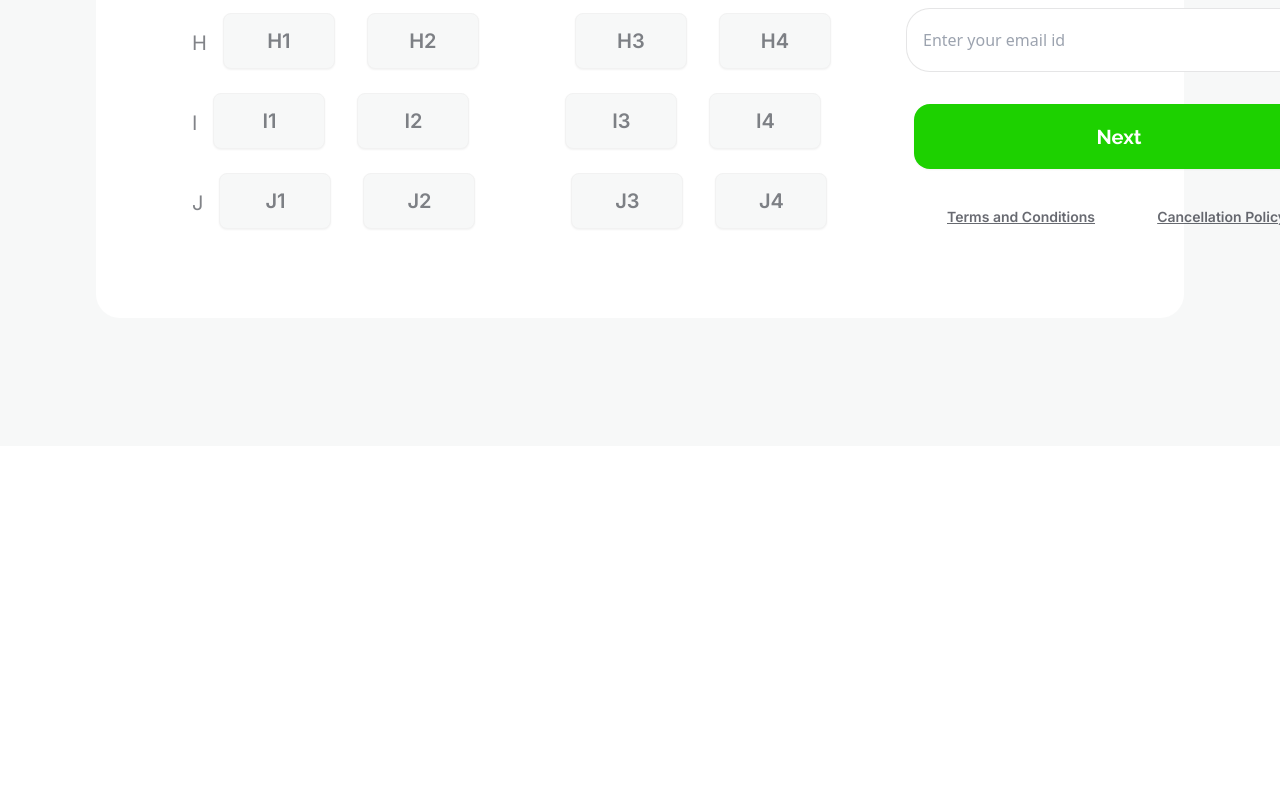
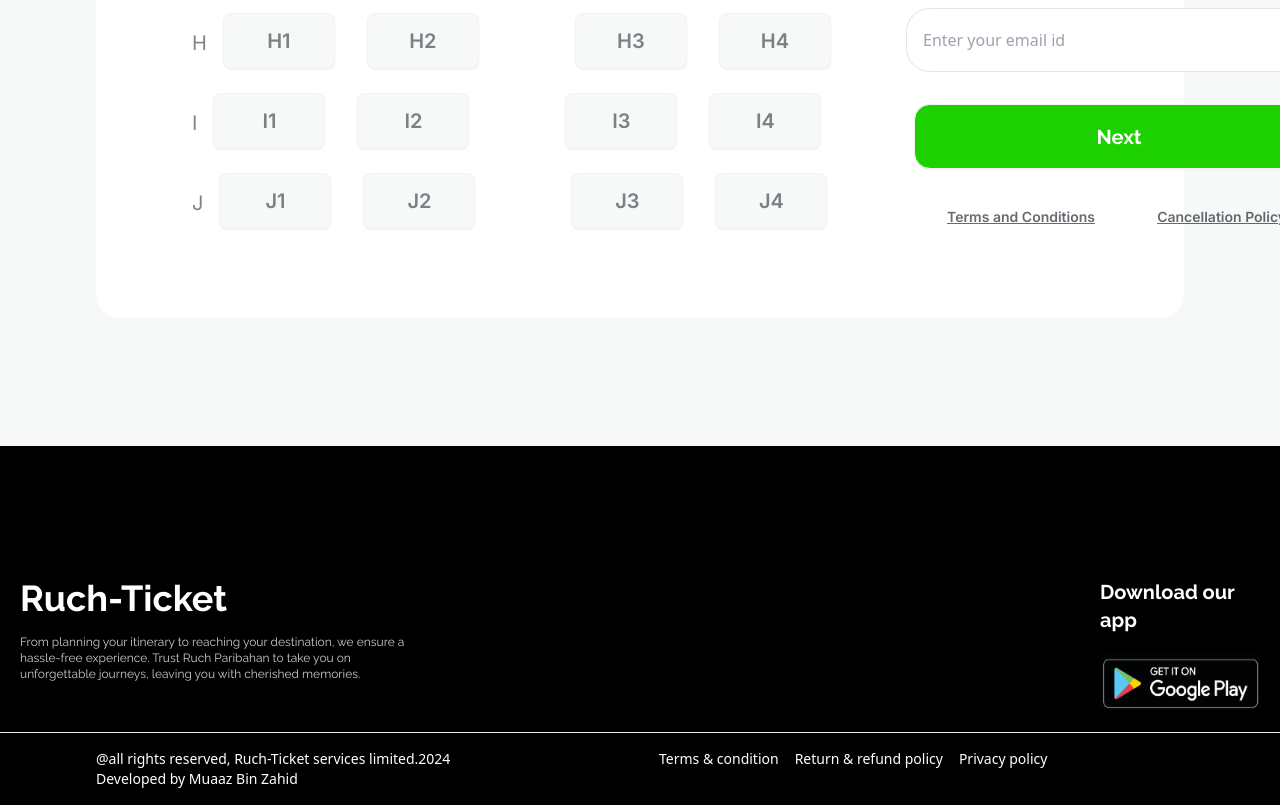
Before and after one commit to muaaz-bin/B9A5, a plain HTML site: page index.html in a window 1280 px wide. Shown: the part 2952-3757 px from the top of the page. Before the commit the page ends 3398 px from the top, so only its background shows below. Drawn offline with nearby package versions, Linux system fonts and the light colour scheme.

Commit message:
footer added

```diff
--- a/index.html
+++ b/index.html
@@ -498,13 +498,32 @@
                                 class="input input-bordered border-[#0307121A] mb-6 flex items-center gap-2 rounded-3xl w-[410px] h-[64px]">
                                 <input type="text" class="grow" placeholder="Enter your email id" />
                             </label>
-                            <button
-                                class="btn border-none w-[410px] h-[65px] font-raleway font-bold text-xl rounded-2xl m-2 bg-[#1DD100] text-white px-4 mb-6">Next</button>
+                            <!-- The button to open modal -->
+                            <a href="#my_modal_8"
+                                class="btn w-[410px] h-[65px] font-raleway font-bold text-xl rounded-2xl m-2 bg-[#1DD100] text-white px-4 mb-6">Next</a>
+                            <!-- Put this part before </body> tag -->
+                            <div class="modal" role="dialog" id="my_modal_8">
+                                <div class="modal-box w-[718px] h-[510px] bg-[#FFFFFF]">
+                                    <img class="mt-14 ml-44 mr-20 mb-10" src="images/success.png" alt="">
+                                    <h3 class="font-bold text-lg font-raleway text-[#27AE60] text-center mb-10">SUCCESS
+                                    </h3>
+                                    <p class="text-[#4A4A4A] font-raleway font-semibold text-xl text-center">Thank you
+                                        for Booking Our Bus Seats.
+                                        We are working hard to find the best service and deals for you.
+                                        Shortly you will find a confirmation in your sms & email.</p>
+                                    <div class="modal-action">
+                                        <a href=""
+                                            class="btn w-[300px] h-[56px] bg-[#27AE60] text-white font-raleway font-bold text-xl rounded-3xl align-middle mr-20">Continue</a>
+                                    </div>
+                                </div>
+                            </div>
                         </div>
                         <!-- link section  -->
                         <div>
-                            <button class="btn btn-active font-inter text-[#03071299] ml-6 mb-10  btn-link">Terms and Conditions</button>
-                            <button class="btn btn-active font-inter text-[#03071299] ml-6 mb-10 btn-link">Cancellation Policy</button>
+                            <button class="btn btn-active font-inter text-[#03071299] ml-6 mb-10  btn-link">Terms and
+                                Conditions</button>
+                            <button class="btn btn-active font-inter text-[#03071299] ml-6 mb-10 btn-link">Cancellation
+                                Policy</button>
                         </div>
 
                     </div>
@@ -519,7 +538,32 @@
 
     </main>
     <footer>
+        <footer class="footer h-[286px] p-5  bg-black text-base-content">
+            <div class="flex justify-between">
+                <div class="mr-72">
+                    <h1 class="font-raleway font-bold text-4xl mt-28 text-white">Ruch-Ticket</h1>
+                    <h1 class="w-[400px] mt-4 font-raleway text-xs text-[#FFFFFFCC]">From planning your itinerary to reaching your destination, we ensure a hassle-free experience.
+                        Trust Ruch Paribahan to take you on unforgettable journeys, leaving you with cherished memories.
+                    </h1>
+                </div>
+                <div class="ml-96">
+                    <h1 class="font-raleway font-bold text-xl mt-28 mb-5 text-white">Download our app</h1>
+                    <img class="w-[190px] h-[56px]" src="images/googleplay.png" alt="">
+                </div>
+            </div>
+        </footer>
+        <footer class="footer px-10 py-4 border-t bg-black text-base-content border-base-300">
+            <aside class="items-center grid-flow-col text-white">
+                <p class="ml-14">@all rights reserved, Ruch-Ticket services limited.2024 <br>Developed by Muaaz Bin
+                    Zahid</p>
+            </aside>
+            <aside class="items-center flex gap-4 ml- text-white">
+                <p>Terms & condition</p>
+                <p>Return & refund policy</p>
+                <p>Privacy policy</p>
+            </aside>
 
+        </footer>
     </footer>
 
 </body>
```
Also changed, not shown: images/googleplay.png (added).
